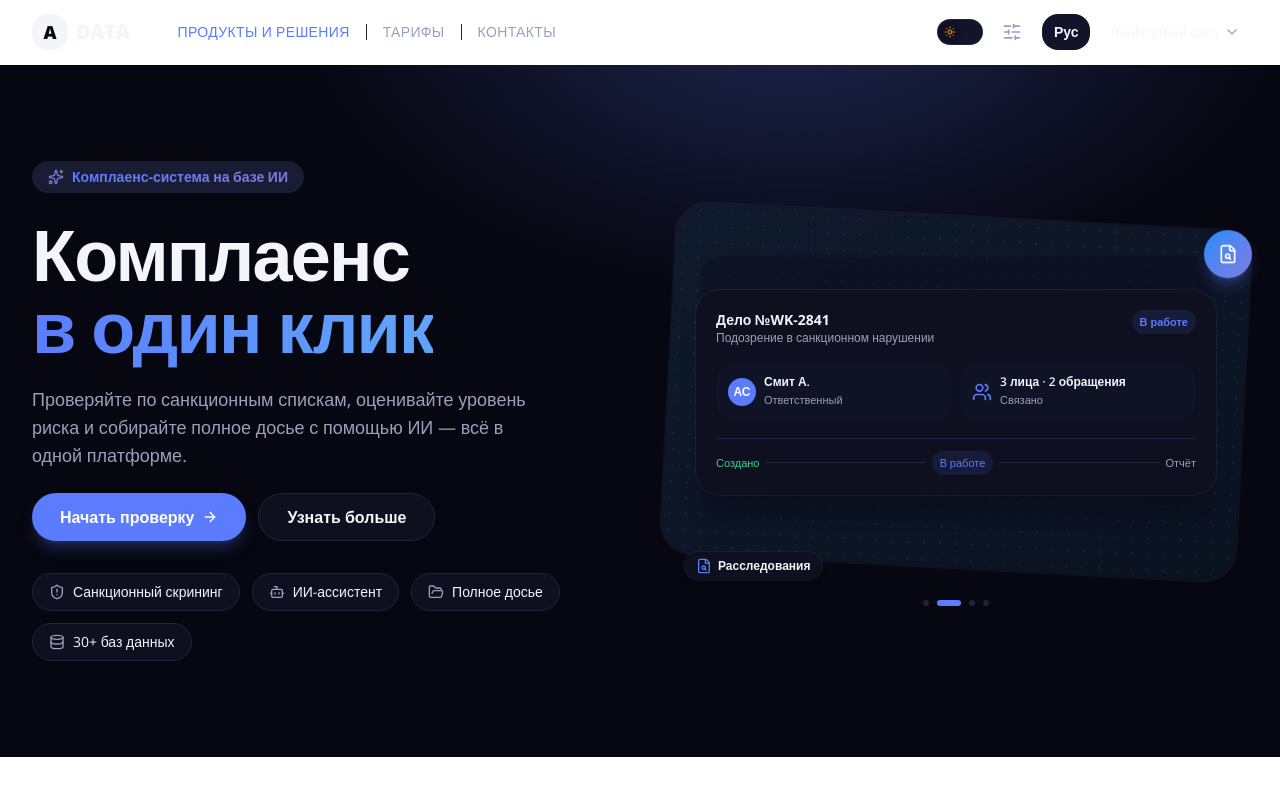
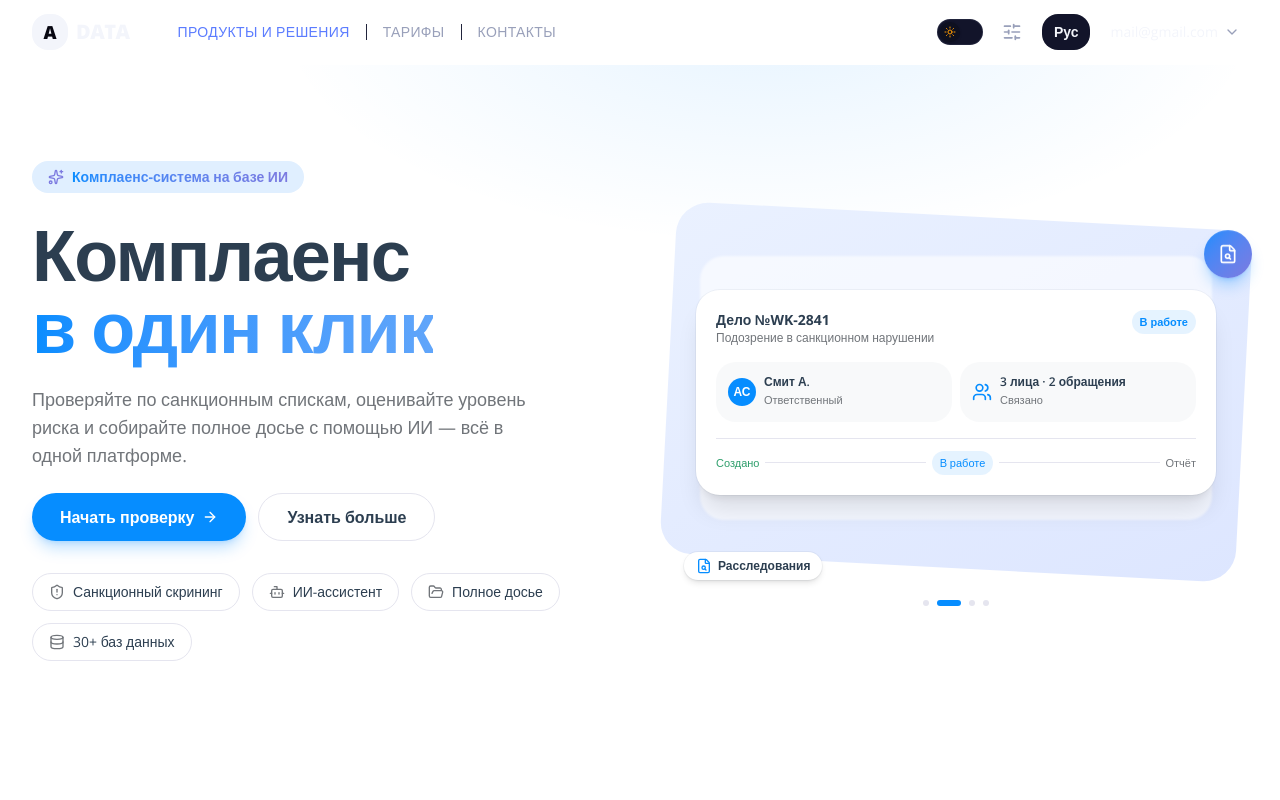
Before and after one commit to dzhmnklva012/-e-analytic, a Next.js app in the folder compliance-landing/: page / in a window 1280 px wide. Shown: the top 800 px of the page. Built offline with nearby package versions, Linux system fonts and the light colour scheme.

Commit message:
Auto-update: hero.tsx

```diff
--- a/compliance-landing/src/components/landing/hero.tsx
+++ b/compliance-landing/src/components/landing/hero.tsx
@@ -11,10 +11,10 @@ const chips = [
 
 export function Hero() {
   return (
-    <section id="top" className="dark relative overflow-hidden bg-[#070711] text-foreground">
+    <section id="top" className="relative overflow-hidden">
       <div
-        className="pointer-events-none absolute inset-x-0 top-0 h-[640px]"
-        style={{ background: "radial-gradient(55% 65% at 62% -10%, color-mix(in oklch, var(--primary) 26%, transparent), transparent 70%)" }}
+        className="pointer-events-none absolute inset-x-0 top-0 h-[560px]"
+        style={{ background: "radial-gradient(55% 60% at 60% -10%, color-mix(in oklch, var(--primary) 10%, transparent), transparent 70%)" }}
         aria-hidden="true"
       />
 
```
